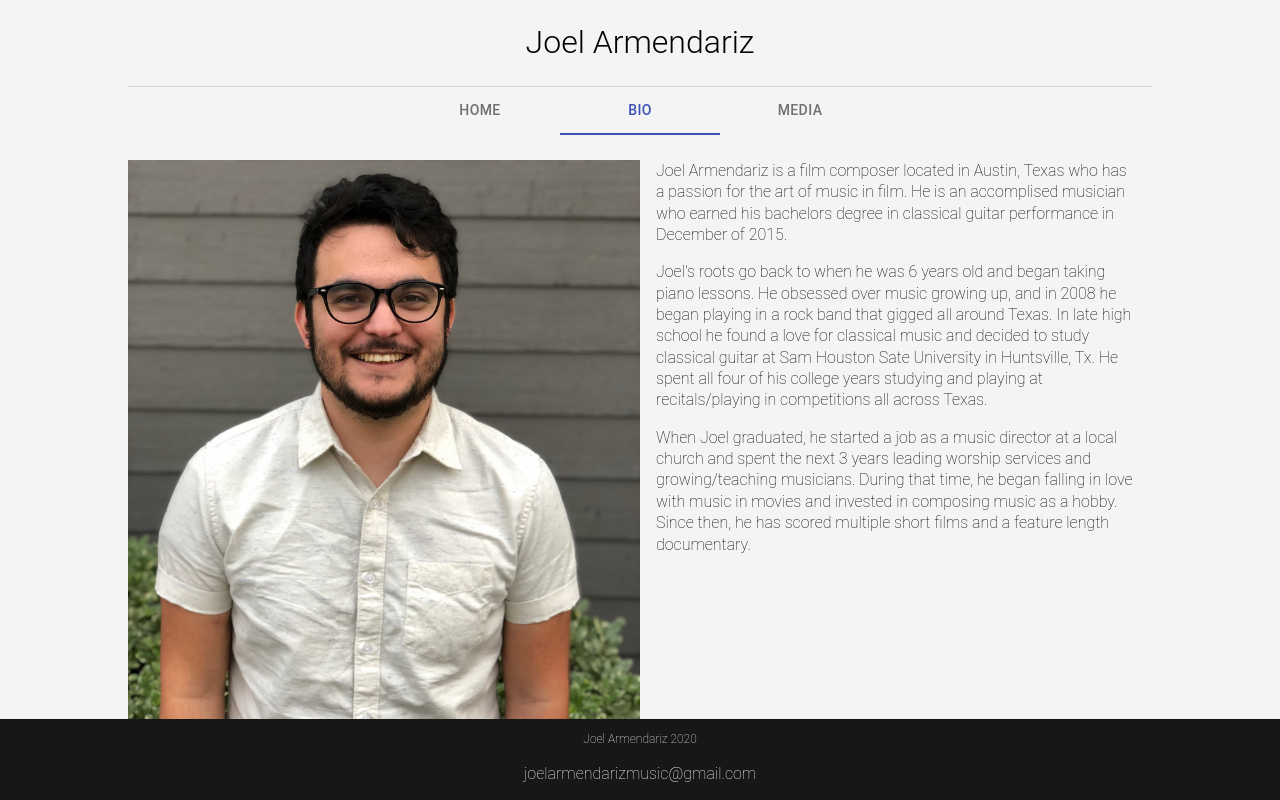
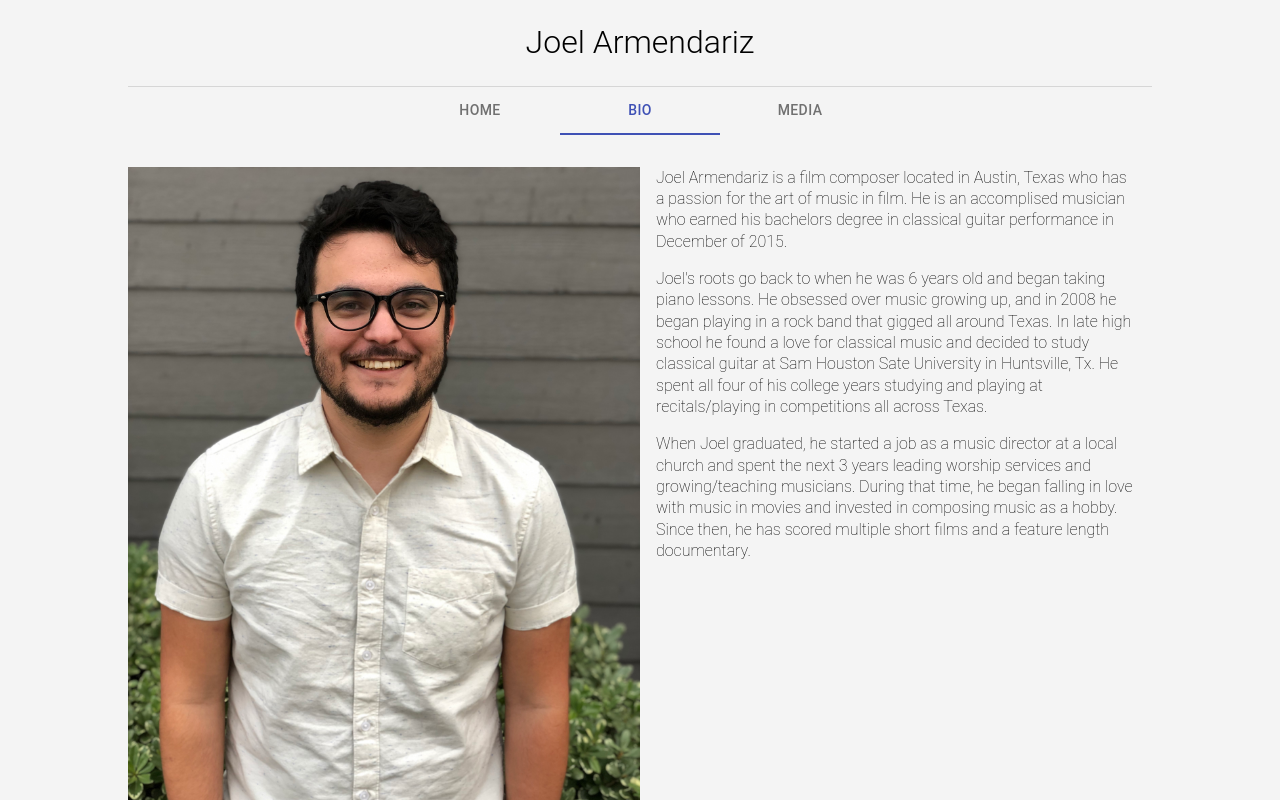
Before and after one commit to JoelArmendariz/composer-portfolio, a React (Create React App) app: page / in a window 1280 px wide. Both pictures are taken after a click on the tab "BIO". Shown: the top 800 px of the page. Built offline with nearby package versions, Linux system fonts and the light colour scheme.

Commit message:
script commit

```diff
--- a/src/components/Bio/Bio.css
+++ b/src/components/Bio/Bio.css
@@ -1,5 +1,5 @@
 .bio-tab-container {
-    margin-top: 10rem;
+    margin-top: 2rem;
     margin-bottom: 5rem;
     display: flex;
     justify-content: space-evenly;
--- a/src/components/Footer/Footer.css
+++ b/src/components/Footer/Footer.css
@@ -1,6 +1,5 @@
 .footer-container {
     background-color: #171717;
-    position: fixed;
     bottom: 0;
     width: 100%;
 }
--- a/src/components/Header/Header.css
+++ b/src/components/Header/Header.css
@@ -2,18 +2,14 @@
     display: flex;
     flex-direction: column;
     align-items: center;
-    width: 100%;
-    position: fixed;
-    top: 0;
-    z-index: 50;
-    background-color: #f4f4f4;
+    width: 80%;
 }
 
 .title-container {
     display: flex;
     justify-content: center;
     border-bottom: 1px solid rgba(0, 0, 0, 0.12);
-    width: 80%
+    width: 100%
 }
 
 .title {
--- a/src/components/Media/Media.css
+++ b/src/components/Media/Media.css
@@ -3,7 +3,6 @@
     flex-direction: column;
     align-items: center;
     margin-bottom: 3rem;
-    margin-top: 8rem;
     width: 80%;
 }
 
```
